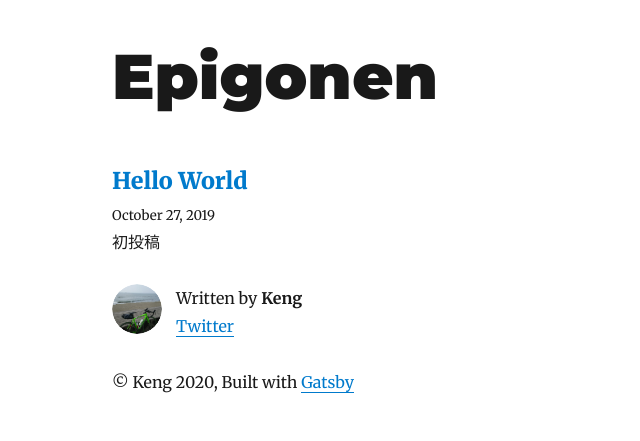
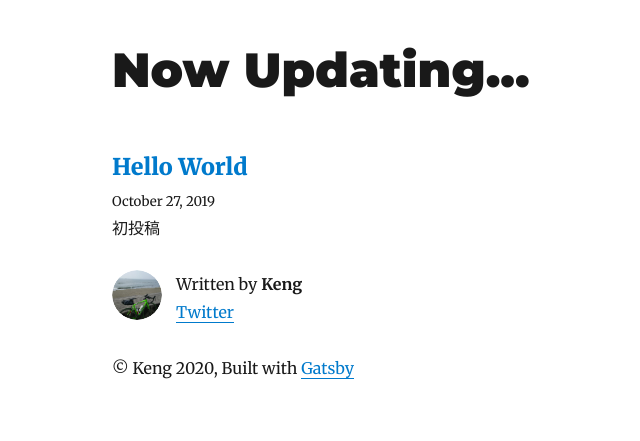
Before and after one commit to keng-oh/blog, a Gatsby site: page / in a window 1280 px wide. Shown: the whole page, without its empty margins (213-853 px from the left). Built offline with nearby package versions, Linux system fonts and the light colour scheme; Gatsby itself is replaced by a stand-in of ours; some packages are replaced by stand-ins of ours.

Commit message:
タイトルを変更

```diff
--- a/gatsby-config.js
+++ b/gatsby-config.js
@@ -1,6 +1,6 @@
 module.exports = {
   siteMetadata: {
-    title: `Epigonen`,
+    title: `Now Updating...`,
     author: `Keng`,
     description: ``,
     siteUrl: `https://blog.ken-g.dev/`,
--- a/src/components/layout.js
+++ b/src/components/layout.js
@@ -13,7 +13,7 @@ class Layout extends React.Component {
       header = (
         <h1
           style={{
-            ...scale(1.5),
+            ...scale(1.2),
             marginBottom: rhythm(1.5),
             marginTop: 0,
           }}
```
